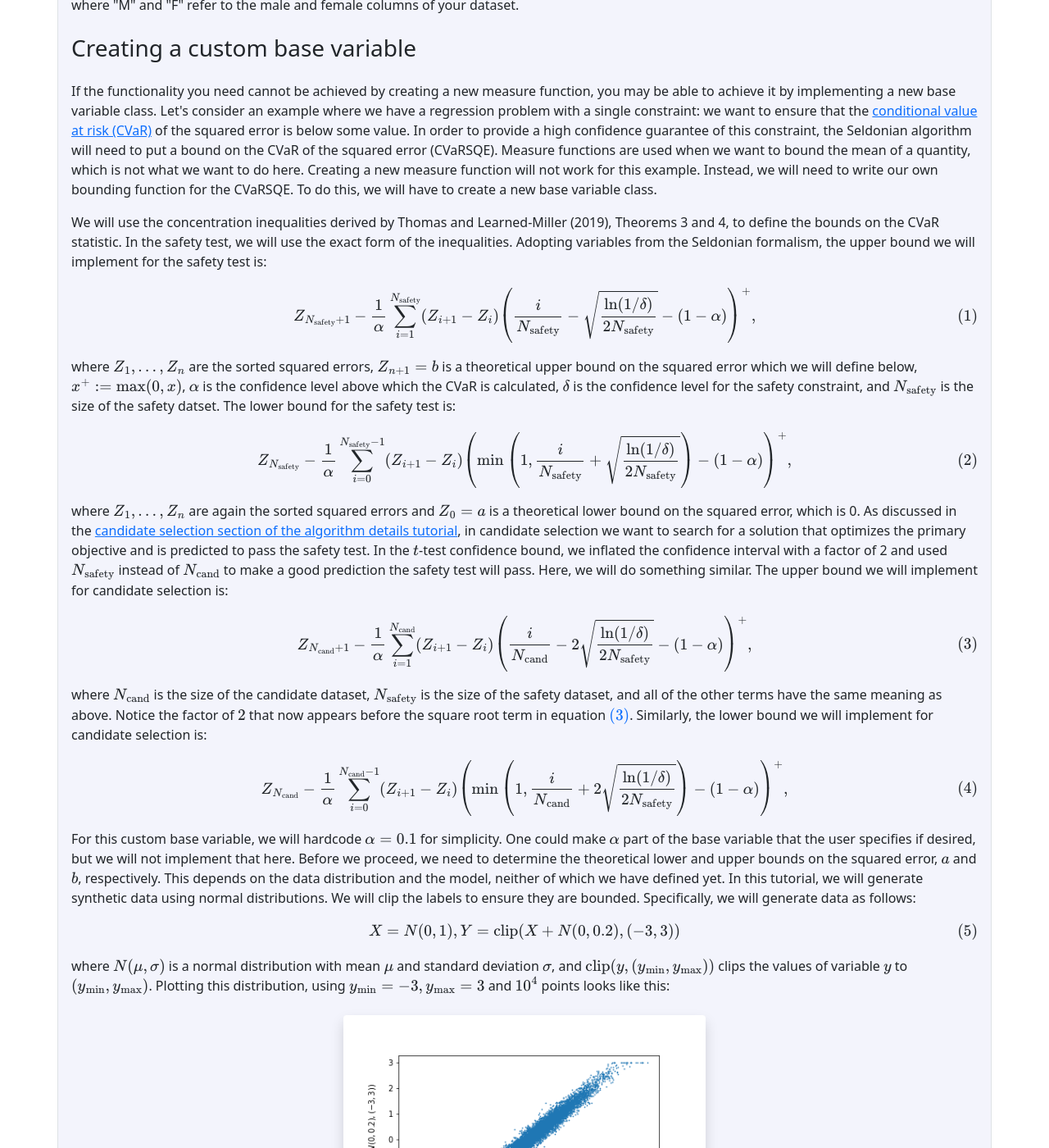
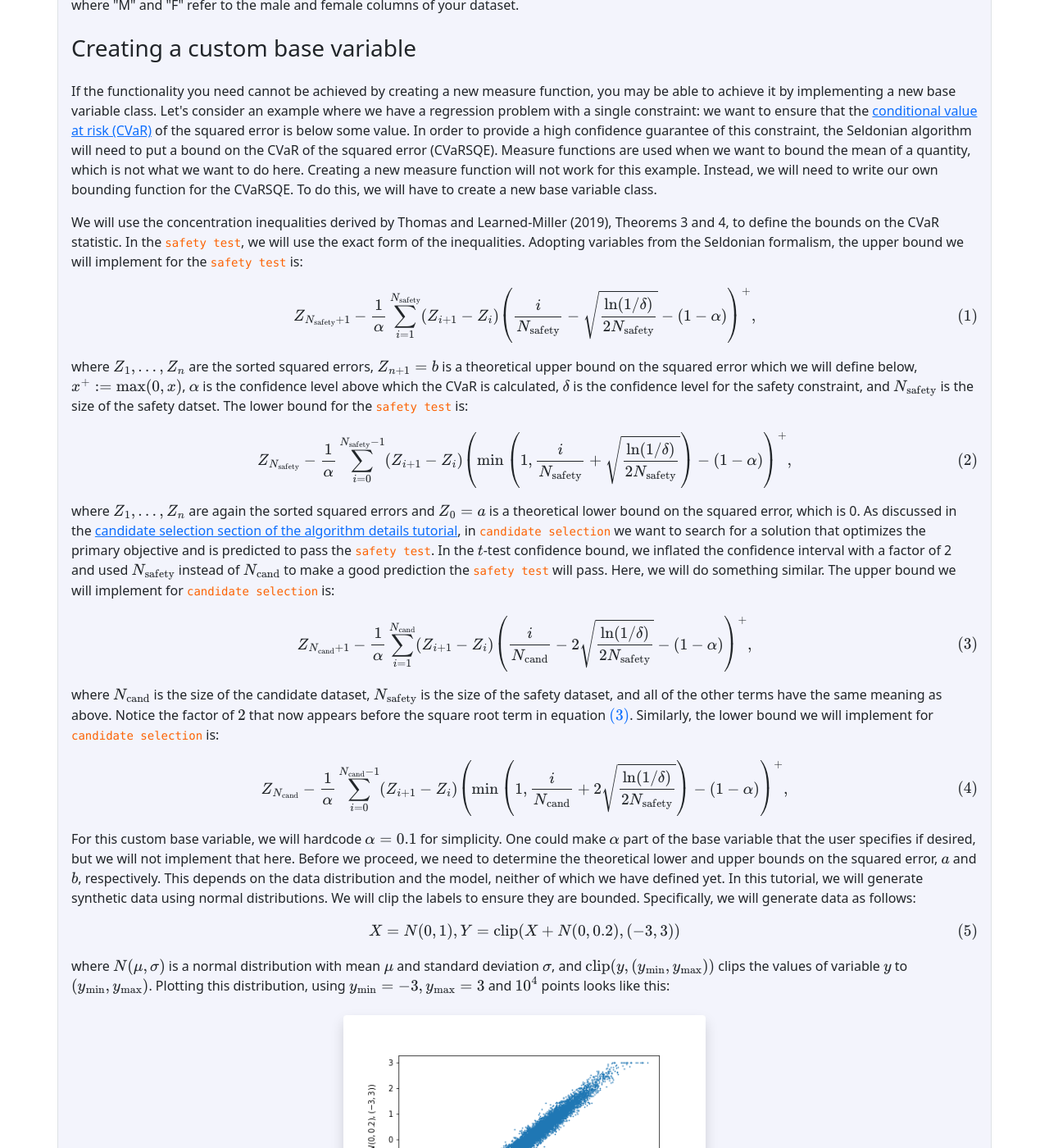
Before and after one commit to seldonian-framework/Tutorials, a Jekyll site: the page built from _tutorials/custom_base_node.md, in a window 1280 px wide and 1400 px high, scrolled down 2663 px. Shown: the whole window at 82% size. Built offline with Jekyll 4.4.1, drawn with Linux system fonts in a browser that asks for light colours; formulas are drawn with MathJax 3; some of the changed text lies outside the part shown.

Commit message:
minor edits to tutorial

```diff
--- a/_tutorials/custom_base_node.md
+++ b/_tutorials/custom_base_node.md
@@ -55,7 +55,7 @@ if statistic_name == 'PREC':
     return Precision(
         theta,data_dict['features'],data_dict['labels'])
 {% endhighlight python %}
-This points to a function <code class='highlight'>Precision()</code> which we will implement shortly to calculate a the mean precision value over a set of points, returning a float.
+This points to a function <code class='highlight'>Precision()</code> which we will implement shortly to calculate the mean precision value over a set of points, returning a float.
  </li>
 
  <li>Add the following block of code to the <code class='highlight'>sample_from_statistic()</code> function in the same file:
@@ -90,7 +90,7 @@ def sample_Precision(model,theta,X,Y):
     return res
 {% endhighlight python %}
  </li>
- <li>Likewise, add a new function <code class='highlight'>vector_Precision()</code> to the same file that calculates the precision on each point in a set of points and returns a vector of floats. As before, we will use existing function of the same file in our implementation of the vector precision.
+ <li>Likewise, add a new function <code class='highlight'>vector_Precision()</code> to the same file that calculates the precision on each point in a set of points and returns a vector of floats. As before, we will use existing functions of the same file in our implementation of the vector precision.
 
 {% highlight python %}
 def vector_Precision(model,theta,X,Y):
@@ -126,7 +126,7 @@ where "M" and "F" refer to the male and female columns of your dataset.
 If the functionality you need cannot be achieved by creating a new measure function, you may be able to achieve it by implementing a new base variable class. Let's consider an example where we have a regression problem with a single constraint: we want to ensure that the <a href="https://en.wikipedia.org/wiki/Expected_shortfall">conditional value at risk (CVaR)</a> of the squared error is below some value. In order to provide a high confidence guarantee of this constraint, the Seldonian algorithm will need to put a bound on the CVaR of the squared error (CVaRSQE). Measure functions are used when we want to bound the mean of a quantity, which is not what we want to do here. Creating a new measure function will not work for this example. Instead, we will need to write our own bounding function for the CVaRSQE. To do this, we will have to create a new base variable class.
 </p>
 <p>
-We will use the concentration inequalities derived by Thomas and Learned-Miller (2019), Theorems 3 and 4, to define the bounds on the CVaR statistic. In the safety test, we will use the exact form of the inequalities. Adopting variables from the Seldonian formalism, the upper bound we will implement for the safety test is:
+We will use the concentration inequalities derived by Thomas and Learned-Miller (2019), Theorems 3 and 4, to define the bounds on the CVaR statistic. In the <code class='glossary-term'>safety test</code>, we will use the exact form of the inequalities. Adopting variables from the Seldonian formalism, the upper bound we will implement for the <code class='glossary-term'>safety test</code> is:
 
 $$
 \begin{equation}
@@ -135,7 +135,7 @@ Z_{N_{\text{safety}}+1} - \frac{1}{\alpha} \sum_{i=1}^{N_{\text{safety}}} (Z_{i+
 \end{equation}
 $$
 
-where $Z_1,\dotsc,Z_n$ are the sorted squared errors, $Z_{n+1}=b$ is a theoretical upper bound on the squared error which we will define below, $x^{+}:= \operatorname{max}(0,x)$, $\alpha$ is the confidence level above which the CVaR is calculated, $\delta$ is the confidence level for the safety constraint, and $N_{\text{safety}}$ is the size of the safety datset. The lower bound for the safety test is:
+where $Z_1,\dotsc,Z_n$ are the sorted squared errors, $Z_{n+1}=b$ is a theoretical upper bound on the squared error which we will define below, $x^{+}:= \operatorname{max}(0,x)$, $\alpha$ is the confidence level above which the CVaR is calculated, $\delta$ is the confidence level for the safety constraint, and $N_{\text{safety}}$ is the size of the safety datset. The lower bound for the <code class='glossary-term'>safety test</code> is:
 
 $$
 \begin{equation}
@@ -146,7 +146,7 @@ $$
 
 where $Z_1,\dotsc,Z_n$ are again the sorted squared errors and $Z_0=a$ is a theoretical lower bound on the squared error, which is 0.
 
-As discussed in the <a href="{{"/tutorials/alg_details_tutorial/#candidate_selection" | relative_url}}">candidate selection section of the algorithm details tutorial</a>, in candidate selection we want to search for a solution that optimizes the primary objective and is predicted to pass the safety test. In the $t$-test confidence bound, we inflated the confidence interval with a factor of 2 and used $N_{\text{safety}}$ instead of $N_{\text{cand}}$ to make a good prediction the safety test will pass. Here, we will do something similar. The upper bound we will implement for candidate selection is:
+As discussed in the <a href="{{"/tutorials/alg_details_tutorial/#candidate_selection" | relative_url}}">candidate selection section of the algorithm details tutorial</a>, in <code class='glossary-term'>candidate selection</code> we want to search for a solution that optimizes the primary objective and is predicted to pass the <code class='glossary-term'>safety test</code>. In the $t$-test confidence bound, we inflated the confidence interval with a factor of 2 and used $N_{\text{safety}}$ instead of $N_{\text{cand}}$ to make a good prediction the <code class='glossary-term'>safety test</code> will pass. Here, we will do something similar. The upper bound we will implement for <code class='glossary-term'>candidate selection</code> is:
 
 $$
 \begin{equation}
@@ -155,7 +155,7 @@ Z_{N_{\text{cand}}+1} - \frac{1}{\alpha} \sum_{i=1}^{N_{\text{cand}}} (Z_{i+1}-Z
 \end{equation}
 $$
 
-where $N_{\text{cand}}$ is the size of the candidate dataset, $N_{\text{safety}}$ is the size of the safety dataset, and all of the other terms have the same meaning as above. Notice the factor of $2$ that now appears before the square root term in equation \eqref{cs_upper}. Similarly, the lower bound we will implement for candidate selection is:
+where $N_{\text{cand}}$ is the size of the candidate dataset, $N_{\text{safety}}$ is the size of the safety dataset, and all of the other terms have the same meaning as above. Notice the factor of $2$ that now appears before the square root term in equation \eqref{cs_upper}. Similarly, the lower bound we will implement for <code class='glossary-term'>candidate selection</code> is:
 
 $$
 \begin{equation}
@@ -182,7 +182,7 @@ where $N(\mu,\sigma)$ is a normal distribution with mean $\mu$ and standard devi
     </figure>
 </div>
 
-  For the underlying machine learning model, we will adopt a linear regression model. Linear regression on this data could predict the exact value of the label for any given value of $X$, so the theoretical lower bound on the squared error, $a$, is 0. However, the theoretical upper bound, $b$, is infinite because the predicted value from the model is not bounded. Plugging in $Z_{N_{\text{safety}}+1}=b=\infty$ into equation \eqref{st_upper} or $Z_{N_{\text{cand}}+1}=b=\infty$ into equation \eqref{cs_upper} would result in an infinite upper bound on the CVaR statistic, which would mean that our safety constraint would never pass. In order to provide some finite upper bound on the squared error, we need to bound the outputs of the linear regression model as well. Clipping is not an option because it would render our model's predict function undifferentiable, making us unable to use gradient descent during candidate selection. Instead, we can bound the model predictions by applying a sigmoid function to the model outputs, like:
+  For the underlying machine learning model, we will adopt a linear regression model. Linear regression on this data could predict the exact value of the label for any given value of $X$, so the theoretical lower bound on the squared error, $a$, is 0. However, the theoretical upper bound, $b$, is infinite because the predicted value from the model is not bounded. Plugging in $Z_{N_{\text{safety}}+1}=b=\infty$ into equation \eqref{st_upper} or $Z_{N_{\text{cand}}+1}=b=\infty$ into equation \eqref{cs_upper} would result in an infinite upper bound on the CVaR statistic, which would mean that our safety constraint would never pass. In order to provide some finite upper bound on the squared error, we need to bound the outputs of the linear regression model as well. Clipping is not an option because it would render our model's predict function undifferentiable, making us unable to use gradient descent during <code class='glossary-term'>candidate selection</code>. Instead, we can bound the model predictions by applying a sigmoid function to the model outputs, like:
 
 $$
 \begin{equation}
@@ -310,7 +310,7 @@ def calculate_bounds(self,
 </li>
 
 <li>
-    Implement equations (\ref{st_upper}-\ref{cs_lower}) as the methods: <code class='highlight'>compute_HC_upper_bound()</code>, <code class='highlight'>compute_HC_lower_bound()</code>, <code class='highlight'>predict_HC_upper_bound()</code> and <code class='highlight'>predict_HC_upper_bound()</code>, respectively. The convention we use in this library is that the <code class='highlight'>compute_*</code> methods calculate the bounds for the safety test and the <code class='highlight'>predict_*</code> methods calculate the bounds for candidate selection. Here are the implementations of these four methods:
+    Implement equations (\ref{st_upper}-\ref{cs_lower}) as the methods: <code class='highlight'>compute_HC_upper_bound()</code>, <code class='highlight'>compute_HC_lower_bound()</code>, <code class='highlight'>predict_HC_upper_bound()</code> and <code class='highlight'>predict_HC_upper_bound()</code>, respectively. The convention we use in this library is that the <code class='highlight'>compute_*</code> methods calculate the bounds for the <code class='glossary-term'>safety test</code> and the <code class='highlight'>predict_*</code> methods calculate the bounds for <code class='glossary-term'>candidate selection</code>. Here are the implementations of these four methods:
 {% highlight python %}
 def predict_HC_lowerbound(self,
     Z,
@@ -554,7 +554,7 @@ At this point, you will be able to use your custom base node in a constraint str
 
 <ul>
     <li>To generate the data as described in equation \eqref{data_distribution}, we are using a function called <code class='highlight'>make_synthetic_regression_dataset</code>, which is part of the Engine library but is not shown in this tutorial. The function can be found in this file: https://github.com/seldonian-toolkit/Engine/blob/main/seldonian/utils/tutorial_utils.py </li>
-    <li>The number of points, $N = N_{\text{cand}} + N_{\text{safety}}$, that we use when generating the data is important. That is because the concentration bounds in equations (\ref{st_upper}-\ref{cs_lower}) depend on $N$ (either through $N_{\text{cand}}$ or $N_{\text{safety}}$ or both). It turns out that these bounds require a relatively large amount of data to provide be informative. The exact amount of data needed of course depends on the other variables $\delta$, $\alpha$, and the upper bound of the squared error, $b$. For the values of those variables that we chose, we found that we needed $N\gtrsim50,000$ points in our synthetic dataset in order to pass the safety test for the constraint be defined. In the end, we chose $N=75,000$ to be conservative. </li>
+    <li>The number of points, $N = N_{\text{cand}} + N_{\text{safety}}$, that we use when generating the data is important. That is because the concentration bounds in equations (\ref{st_upper}-\ref{cs_lower}) depend on $N$ (either through $N_{\text{cand}}$ or $N_{\text{safety}}$ or both). It turns out that these bounds require a relatively large amount of data to provide be informative. The exact amount of data needed of course depends on the other variables $\delta$, $\alpha$, and the upper bound of the squared error, $b$. For the values of those variables that we chose, we found that we needed $N\gtrsim50,000$ points in our synthetic dataset in order to pass the <code class='glossary-term'>safety test</code> for the constraint be defined. In the end, we chose $N=75,000$ to be conservative. </li>
     <li>We are only fitting the slope of the line. Because we do not provide a custom initial solution, the default (slope=zero) is used.</li>
     <li>Besides for using our custom base variable string, <code class='highlight'>CVaRSQE</code>, and our custom model class: <code class='highlight'>BoundedLinearRegressionModel</code>, the rest of the script is boilerplate code for running the Seldonian Engine.</li>
 </ul>
@@ -658,7 +658,7 @@ Passed safety test!
 solution=[0.34152296]
 {% endhighlight bash %}
 <p>
-The exact solution might differ slightly due to your machine's random number generator, but the safety test should pass. The solution found is the final weights of the model, which in our case is just the slope of the line. If we plot this line on top of data generated using the synthetic data generator, we see that it is indeed an optimal fit to the data:
+The exact solution might differ slightly due to your machine's random number generator, but the <code class='glossary-term'>safety test</code> should pass. The solution found is the final weights of the model, which in our case is just the slope of the line. If we plot this line on top of data generated using the synthetic data generator, we see that it is indeed an optimal fit to the data:
 </p>
 
 <div align="center">
@@ -668,7 +668,7 @@ The exact solution might differ slightly due to your machine's random number gen
     </figure>
 </div>
 <p>
-Finally, we can plot the contents of the candidate selection log file using the plotting utility module:
+Finally, we can plot the contents of the <code class='glossary-term'>candidate selection</code> log file using the plotting utility module:
 {% highlight python %}
 from seldonian.utils.plot_utils import plot_gradient_descent
 from seldonian.utils.io_utils import load_pickle
@@ -690,7 +690,7 @@ which will produce a plot like this:
 <div align="center">
     <figure class='mt-4'>
         <img src="{{ "/assets/img/custom_base_node_candidate_selection.png" | relative_url}}" class="img-fluid mx-auto d-block rounded shadow p-3 mb-5 bg-white" style="width: 90%"  alt="parse tree">
-        <figcaption class="figure-caption"><b>Figure 4</b> - The evolution of the primary objective function, $f$, the single lagrange multiplier, $\lambda_1$, the single constraint function $g_1$, and the Lagrangian, $\mathcal{L}$ during each step of gradient descent. The red region of the $g_1$ plot indicates where the safety test is predicted to be violated, i.e., the infeasible set. </figcaption>
+        <figcaption class="figure-caption"><b>Figure 4</b> - The evolution of the primary objective function, $f$, the single lagrange multiplier, $\lambda_1$, the single constraint function $g_1$, and the Lagrangian, $\mathcal{L}$ during each step of gradient descent. The red region of the $g_1$ plot indicates where the <code class='glossary-term'>safety test</code> is predicted to be violated, i.e., the infeasible set. </figcaption>
     </figure>
 </div>
 <p>
```
Also changed, not shown: other parts of _tutorials/custom_base_node.md (+2 -2 lines).
